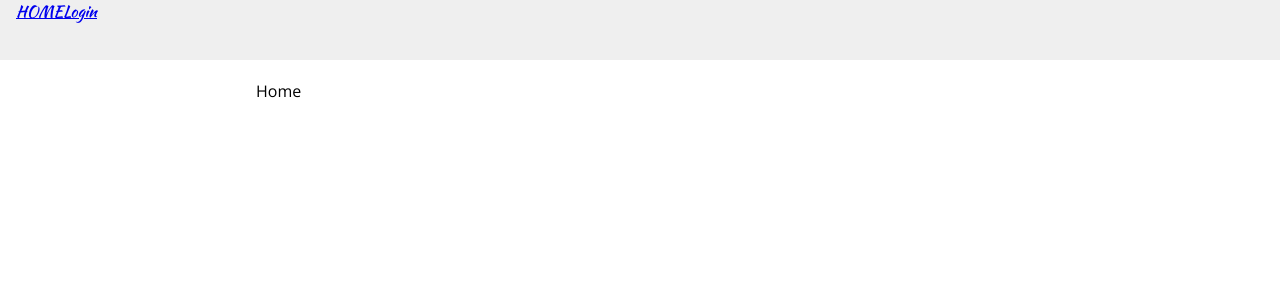
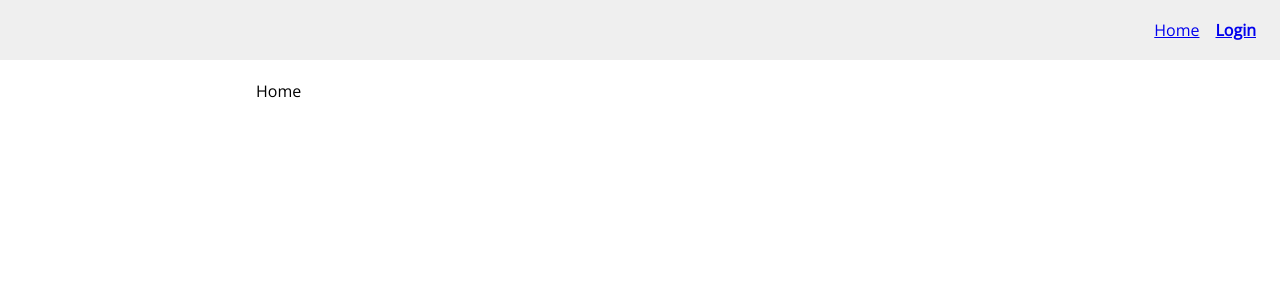
Before and after one commit to JKaram/styled-components-tut, a React (Create React App) app: page / in a window 1280 px wide. Shown: the top 300 px of the page. Built offline with nearby package versions, Linux system fonts and the light colour scheme.

Commit message:
isActive links

```diff
--- a/src/components/common/Header.js
+++ b/src/components/common/Header.js
@@ -1,7 +1,7 @@
 import React from "react";
 
 import styled from "styled-components";
-import { Link } from "react-router-dom";
+import { Link as ReactRouterDomLink } from "react-router-dom";
 
 const HeaderWrapper = styled.header`
   height: 60px;
@@ -15,11 +15,41 @@ const HeaderWrapper = styled.header`
   background: #efefef;
 `;
 
+const Menu = styled.nav`
+  display: flex;
+  position: relative;
+  width: initial;
+  border-bottom: none;
+  margin: auto 0 auto auto;
+  font-family: "Open Sans";
+  background: "none";
+  left: initial;
+  top: initial;
+`;
+
+const Link = ({ isActive, children, ...props }) => {
+  return <ReactRouterDomLink {...props}>{children}</ReactRouterDomLink>;
+};
+
+const StyledLink = styled(Link)`
+  padding: 4px 8px;
+  display: block;
+  text-align: center;
+  box-sizing: border-box;
+  margin: auto 0;
+
+  font-weight: ${(p) => (p.isActive ? "bold" : "")};
+`;
+
 export function Header() {
   return (
     <HeaderWrapper>
-      <Link to="/">HOME</Link>
-      <Link to="/login">Login</Link>
+      <Menu>
+        <StyledLink to="/">Home</StyledLink>
+        <StyledLink to="/login" isActive>
+          Login
+        </StyledLink>
+      </Menu>
     </HeaderWrapper>
   );
 }
```
